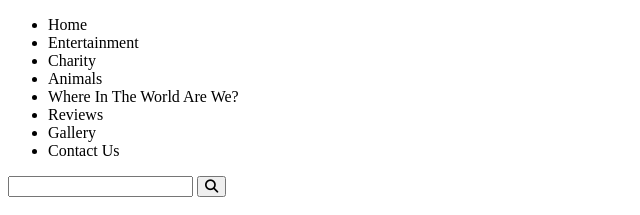
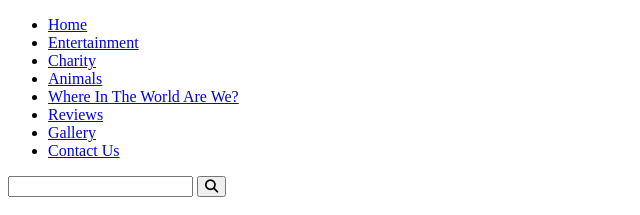
Before and after one commit to tuananhcn/bee, a plain HTML site: page RudgwickSteamCountryShow.html in a window 1280 px wide. Shown: the top 215 px of the page, without its empty margins (0-640 px from the left). Drawn offline with Linux system fonts and the light colour scheme.

Commit message:
Add some png and changes

```diff
--- a/RudgwickSteamCountryShow.html
+++ b/RudgwickSteamCountryShow.html
@@ -3,6 +3,7 @@
     <meta charset="UTF-8">
     <meta name="viewport" content="width=device-width, initial-scale=1">
     <title>Rudgwick Steam & Country Show</title>
+    <link rel="stylesheet" href="style.css">
     <script src="https://kit.fontawesome.com/3f4efd766c.js" crossorigin="anonymous"></script>
 </head>
 <html>
@@ -10,14 +11,14 @@
         <div class="nav-search">
             <div class="nav">
                 <ul>
-                    <li>Home</li>
-                    <li>Entertainment</li>
-                    <li>Charity</li>
-                    <li>Animals</li>
-                    <li>Where In The World Are We?</li>
-                    <li>Reviews</li>
-                    <li>Gallery</li>
-                    <li>Contact Us</li>
+                    <li><a href="RudgwickSteamCountryShow.html">Home</a></li>
+                    <li><a href="Entertainment.html">Entertainment</a></li>
+                    <li><a href="Charity.html">Charity</a></li>
+                    <li><a href="Animals.html">Animals</a></li>
+                    <li><a href="where-in-the-world-are-we.html">Where In The World Are We?</a></li>
+                    <li><a href="Reviews.html">Reviews</a></li>
+                    <li><a href="Gallery.html">Gallery</a></li>
+                    <li><a href="contact.html">Contact Us</a></li>
                 </ul>
             </div>
             <div class="search">
```
Also changed, not shown: Animals.html (+8 -8 lines), Charity.html (+8 -8 lines), Entertainment.html (+8 -8 lines), Gallery.html (+8 -8 lines), Reviews.html (+8 -8 lines), contact.html (+8 -8 lines).
